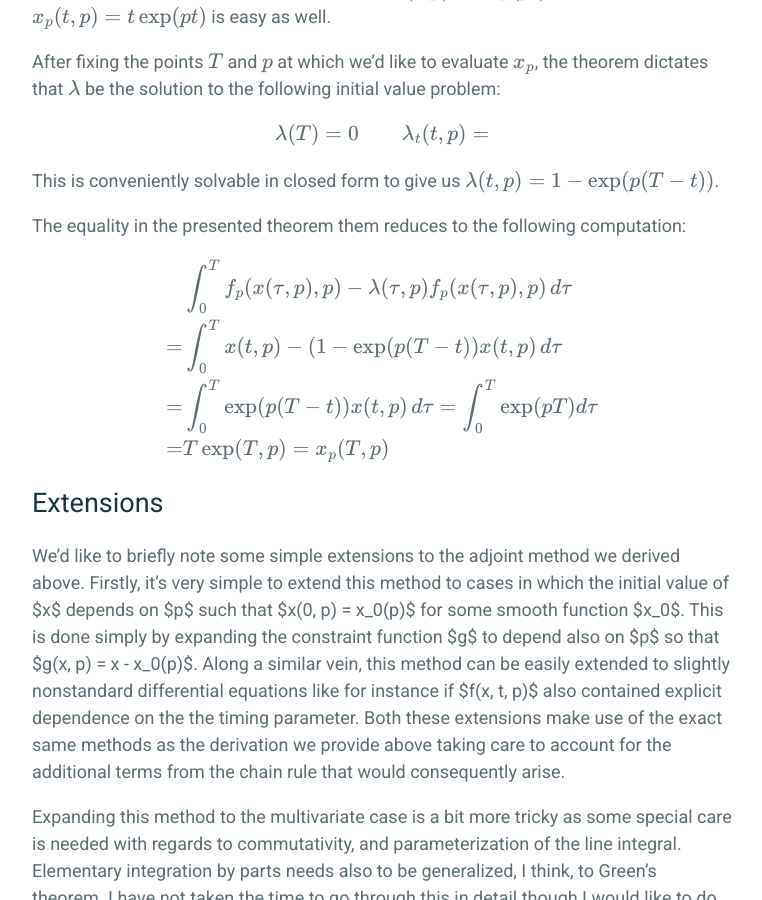
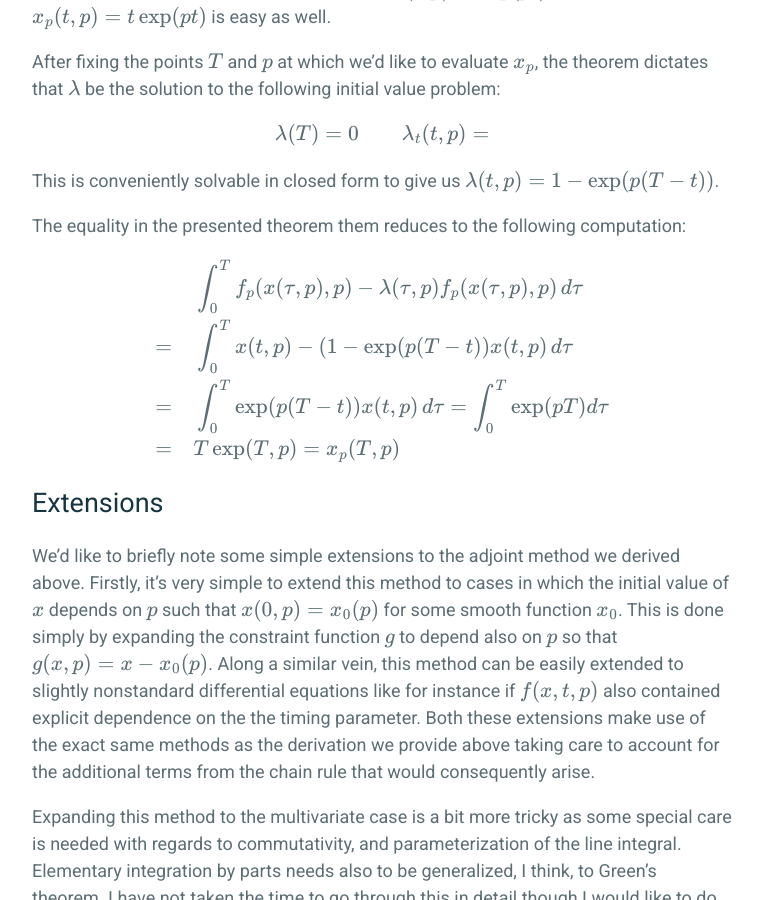
Before and after one commit to frankwang95/frankwang95.github.io, a Jekyll site: the page built from _posts/2020-01-05-deriving-adjoint-differentiation-of-odes.md, in a window 1280 px wide and 900 px high, scrolled down 3022 px. Shown: the whole window, without its empty margins (258-1020 px from the left). Built offline with Jekyll 4.4.1, drawn with Linux system fonts in a browser that asks for light colours; formulas are drawn with MathJax 3.

Commit message:
Fixed some spacing issues.

```diff
--- a/_posts/2020-01-05-deriving-adjoint-differentiation-of-odes.md
+++ b/_posts/2020-01-05-deriving-adjoint-differentiation-of-odes.md
@@ -78,13 +78,13 @@ The equality in the presented theorem them reduces to the following computation:
 
 $$\begin{align}
   &\int_0^T f_p(x(\tau, p), p) - \lambda(\tau, p) f_p(x(\tau, p), p) \, d\tau \\
-= &\int_0^T x(t, p) - (1 - \exp(p (T - t)) x(t, p) \, d\tau \\
-= &\int_0^T \exp(p (T - t)) x(t, p) \, d\tau = \int_0^T \exp(pT) d\tau\\
-= &T \exp(T, p) = x_p(T, p)
+=\quad &\int_0^T x(t, p) - (1 - \exp(p (T - t)) x(t, p) \, d\tau \\
+=\quad &\int_0^T \exp(p (T - t)) x(t, p) \, d\tau = \int_0^T \exp(pT) d\tau\\
+=\quad &T \exp(T, p) = x_p(T, p)
 \end{align}$$
 
 # Extensions
 
-We'd like to  briefly note some simple extensions to the adjoint method we derived above. Firstly, it's very simple to extend this method to cases in which the initial value of $x$ depends on $p$ such that $x(0, p) = x_0(p)$ for some smooth function $x_0$. This is done simply by expanding the constraint function $g$ to depend also on $p$ so that $g(x, p) = x - x_0(p)$. Along a similar vein, this method can be easily extended to slightly nonstandard differential equations like for instance if $f(x, t, p)$ also contained explicit dependence on the the timing parameter. Both these extensions make use of the exact same methods as the derivation we provide above taking care to account for the additional terms from the chain rule that would consequently arise.
+We'd like to  briefly note some simple extensions to the adjoint method we derived above. Firstly, it's very simple to extend this method to cases in which the initial value of $$x$$ depends on $$p$$ such that $$x(0, p) = x_0(p)$$ for some smooth function $$x_0$$. This is done simply by expanding the constraint function $$g$$ to depend also on $$p$$ so that $$g(x, p) = x - x_0(p)$$. Along a similar vein, this method can be easily extended to slightly nonstandard differential equations like for instance if $$f(x, t, p)$$ also contained explicit dependence on the the timing parameter. Both these extensions make use of the exact same methods as the derivation we provide above taking care to account for the additional terms from the chain rule that would consequently arise.
 
 Expanding this method to the multivariate case is a bit more tricky as some special care is needed with regards to commutativity, and parameterization of the line integral. Elementary integration by parts needs also to be generalized, I think, to Green's theorem. I have not taken the time to go through this in detail though I would like to do so someday.
```
